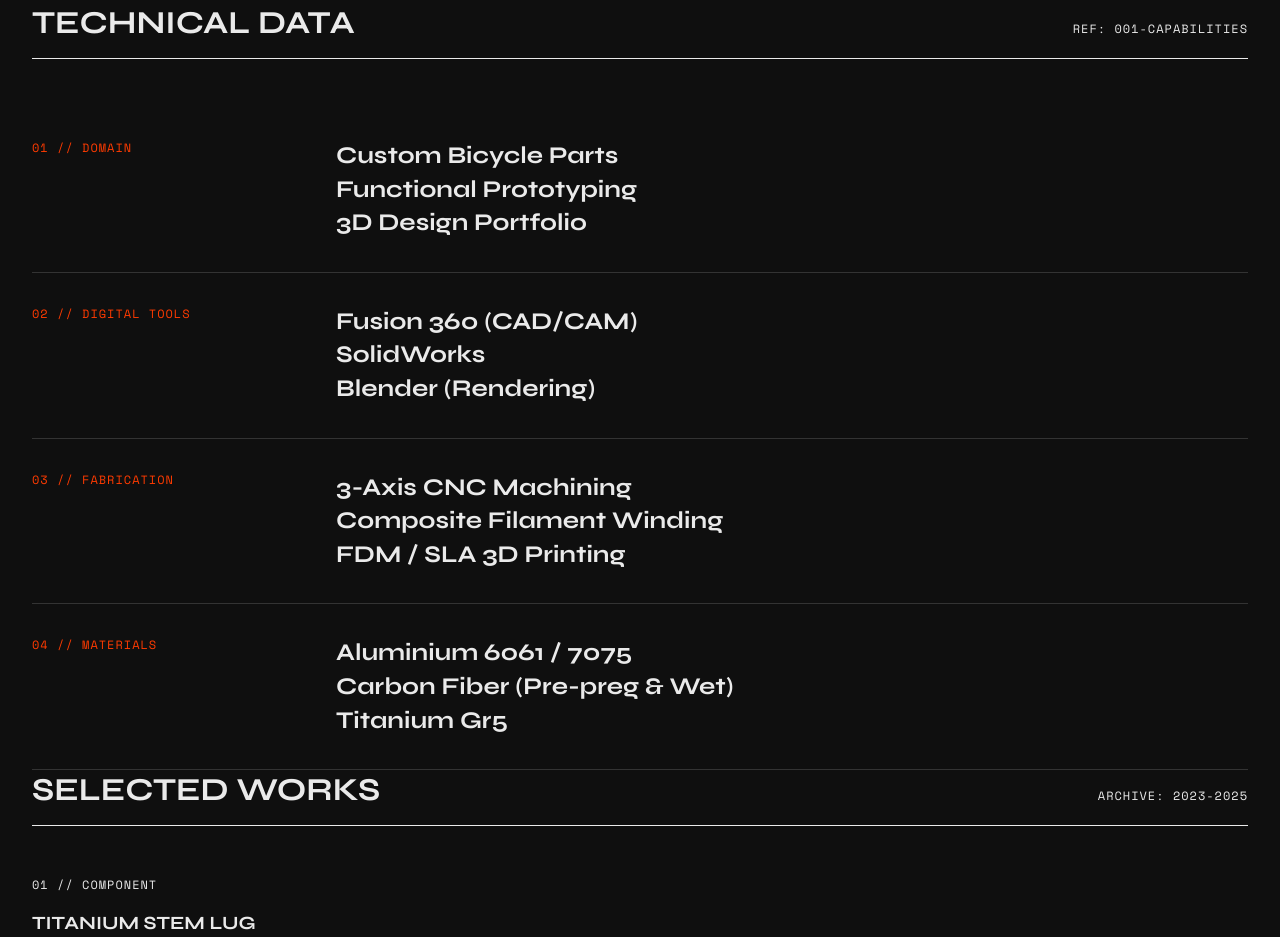
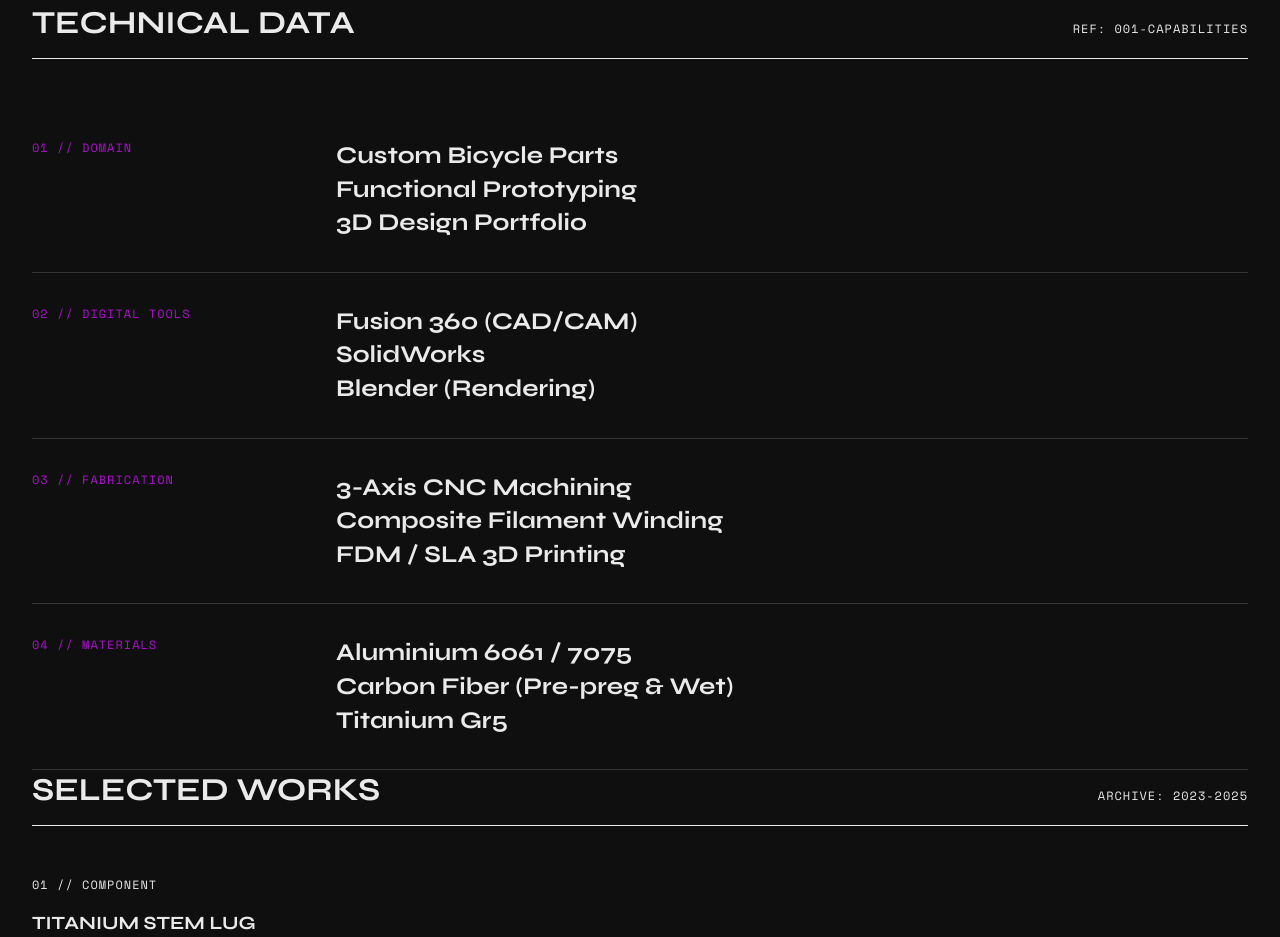
Before and after one commit to ssixonone/aetherius.site, a plain HTML site: page index.html in a window 1280 px wide. Shown: the part 861-1798 px from the top of the page. Drawn offline with nearby package versions, Linux system fonts and the light colour scheme.

Commit message:
Update style.css

```diff
--- a/style.css
+++ b/style.css
@@ -3,7 +3,7 @@
     --bg-color: #0F0F0F;       /* Deep Charcoal, softer than pure black */
     --text-primary: #EAEAEA;   /* Off-white/Titanium */
     --text-dim: #666666;       /* Dimmed grey for technical labels */
-    --accent: #FF3B00;         /* Safety Orange - Use sparingly */
+    --accent: #AB12CD;         /* Safety Orange - Use sparingly */
     --line-color: #333333;     /* Subtle grid lines */
 
     /* Typography */
```
